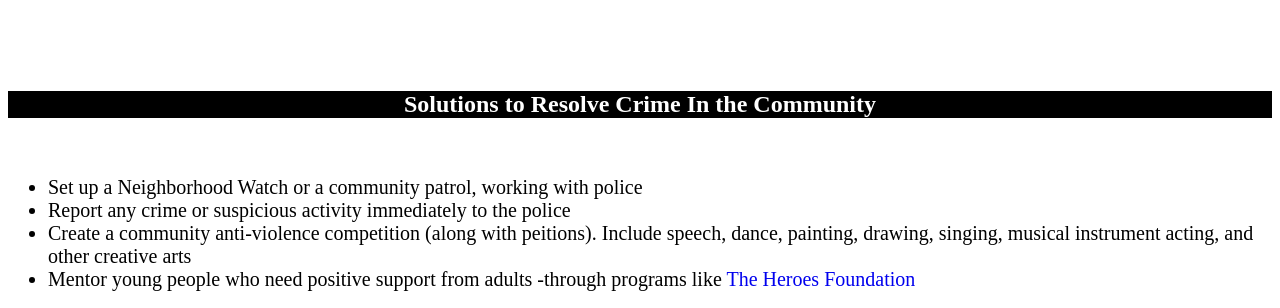
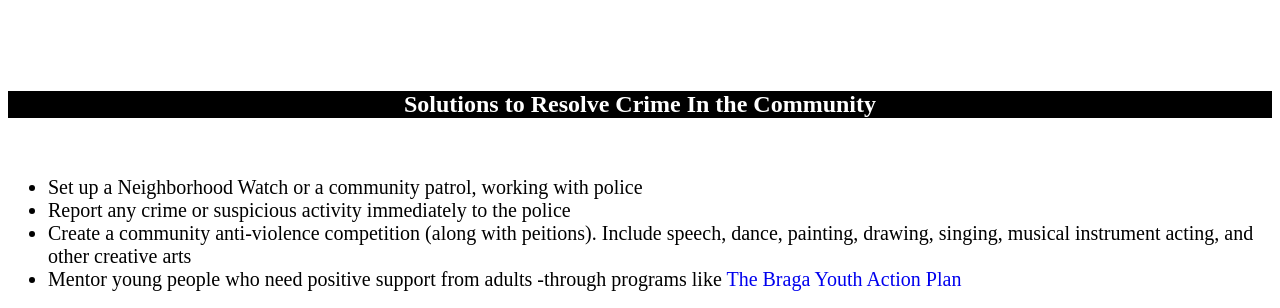
Before and after one commit to bless7538/crime.github.io, a plain HTML site: page P1about.html in a window 1280 px wide. Shown: the part 772-1080 px from the top of the page. Drawn offline with Linux system fonts and the light colour scheme; grey boxes are pictures that could not be loaded.

Commit message:
Update P1about.html

```diff
--- a/P1about.html
+++ b/P1about.html
@@ -67,7 +67,7 @@
   <li> Report any crime or suspicious activity immediately to the police </li>
   <li> Create a community anti-violence competition (along with peitions).
     Include speech, dance, painting, drawing, singing, musical instrument acting, and other creative arts</li>
-    <li> Mentor young people who need positive support from adults -through programs like <a style="text-decoration: none;" href="http://www.theheroesfoundation.com/"> The Heroes Foundation </a> </li>
+    <li> Mentor young people who need positive support from adults -through programs like <a style="text-decoration: none;" href="http://www.theheroesfoundation.com/"> The Braga Youth Action Plan </a> </li>
 
 </ul>
 
```
